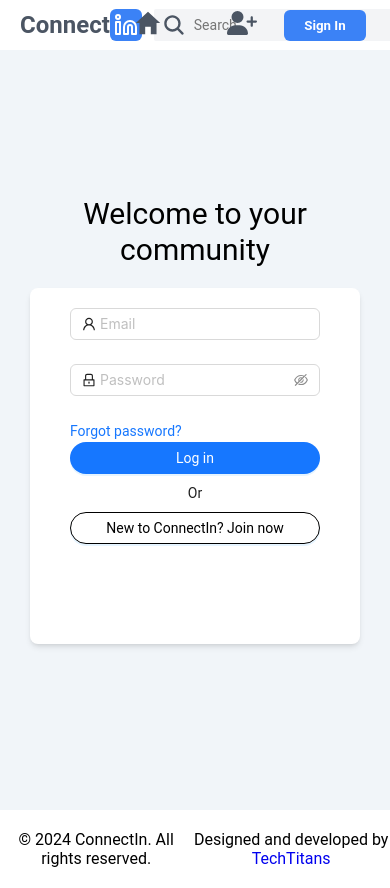
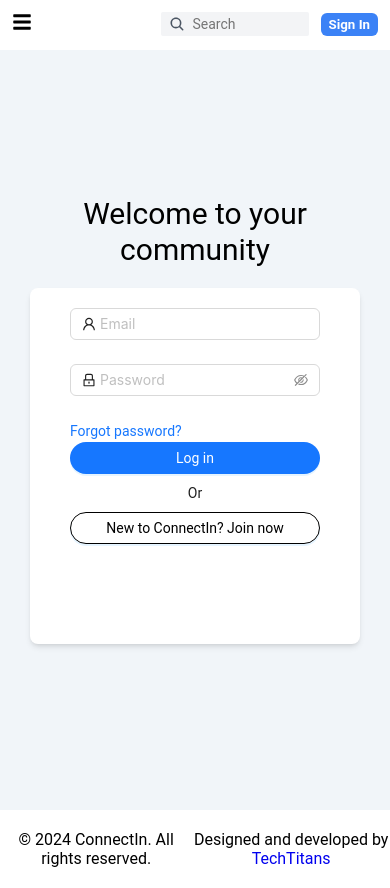
Before and after one commit to abdulhadihub/ConnectIn, a Next.js app in the folder client/: page / in a window 390 px wide. Built offline with nearby package versions, Linux system fonts and the light colour scheme; no server answers.

Commit message:
working on mobile navbar

```diff
--- /dev/null
+++ b/client/components/Navbar/MobileNavbar.jsx
@@ -0,0 +1,97 @@
+import React, { useState, useEffect } from 'react'
+import { Drawer } from 'antd';
+import { FaBars } from 'react-icons/fa';
+import { IoSearch } from "react-icons/io5";
+import { LuLinkedin } from "react-icons/lu";
+import { IoMdHome } from "react-icons/io";
+import { useUser } from '@/utils/Context/UserContext';
+import { useCookies } from 'react-cookie';
+import axios from 'axios';
+import server from '@/utils/server';
+import Link from 'next/link';
+import { FaUserPlus } from "react-icons/fa6";
+import UserDropdown from './UserDropdown';
+
+
+
+function MobileNavbar() {
+    const [isOpen, setOpen] = useState(false);
+    const [data, setData] = useState({})
+    const [cookies] = useCookies(['x-auth-token'])
+    const { user } = useUser()
+
+
+
+    const showDrawer = () => {
+        setOpen(!isOpen);
+    };
+
+    const onClose = () => {
+        setOpen(false);
+    };
+    return (
+        <>
+            <div className='relative'>
+                <div className='flex justify-between items-center m-3'>
+                    <div>
+                        <FaBars className='hover:text-blue-500 transition-all cursor-pointer' size={20} onClick={showDrawer} />
+                    </div>
+
+                    {/* <div className='flex justify-center items-center'>
+                        <Link href='/feed'>
+                            <h2 className='text-md font-bold flex items-center'>
+                                <div className='text-gray-600'>Connect</div>
+                                <div className='bg-blue-500 text-white rounded-md p-1 flex items-center'>
+                                    <LuLinkedin />
+                                </div>
+                            </h2>
+                        </Link>
+                    </div> */}
+
+                    <div className='flex '>
+
+                        <div>
+                            <label className='mx-3 bg-gray-100 flex items-center py-1 px-2 rounded-sm'>
+                                <IoSearch className='text-gray-600 text-md' />
+                                <input placeholder='Search' className='px-2 text-[14px] bg-gray-100 outline-none border-none w-[100px]' type="text" />
+                            </label>
+                        </div>
+
+                        <div className='flex justify-center items-center'>
+                            {user ? <UserDropdown data={data} /> : <Link href='/login'> <button className='bg-blue-500 text-white px-2 py-1 rounded-md font-bold'>Sign In</button></Link>}
+
+                        </div>
+                    </div>
+
+                </div>
+            </div>
+            <Drawer width={150} placement="left" onClose={onClose} open={isOpen} closeIcon={false}>
+                <ul className='flex flex-col gap-5  justify-center items-center'>
+                    <li>
+
+                        <Link href='/feed'>
+                            <h2 className='text-2xl font-bold flex items-center'>
+                                <div className='text-gray-600'>Connect</div>
+                                <div className='bg-blue-500 text-white rounded-md p-1 flex items-center'>
+                                    <LuLinkedin />
+                                </div>
+                            </h2>
+                        </Link>
+                    </li>
+                    <li>
+                        <Link href='/feed' className=''>
+                            <IoMdHome className='text-3xl text-gray-600 hover:text-blue-500 transition-all cursor-pointer' />
+                        </Link>
+                    </li>
+                    <li>
+                        <Link href='/find-friend' className=''>
+                            <FaUserPlus className='text-3xl text-gray-600 hover:text-blue-500 transition-all cursor-pointer' />
+                        </Link>
+                    </li>
+                </ul>
+            </Drawer>
+        </>
+    )
+}
+
+export default MobileNavbar
--- a/client/components/Navbar/Navbar.jsx
+++ b/client/components/Navbar/Navbar.jsx
@@ -10,6 +10,7 @@ import { useCookies } from 'react-cookie';
 import { useUser } from '@/utils/Context/UserContext';
 import { FaUserPlus } from "react-icons/fa6";
 import { IoSearch } from "react-icons/io5";
+import MobileNavbar from './MobileNavbar';
 
 
 function Navbar() {
@@ -34,18 +35,19 @@ function Navbar() {
         }
         fetchData()
     }
-    , [])
+        , [])
 
 
     return (
         <nav className='h-[50px] fixed w-full bg-white z-[999]'>
-            <div className='grid grid-cols-3 h-full'>
+            {/* desktop navbar */}
+            <div className='hidden md:grid grid-cols-3 h-full'>
                 <div className='flex justify-start items-center mx-5'>
                     <Link href='/feed'>
                         <h2 className='text-2xl font-bold flex items-center'>
                             <div className='text-gray-600'>Connect</div>
                             <div className='bg-blue-500 text-white rounded-md p-1 flex items-center'>
-                                <LuLinkedin  />
+                                <LuLinkedin />
                             </div>
                         </h2>
                     </Link>
@@ -56,7 +58,7 @@ function Navbar() {
                 </div>
 
                 <div className='flex justify-center items-center gap-10'>
-                    <Link href='/feed'  className='mx-3'>
+                    <Link href='/feed' className='mx-3'>
                         <IoMdHome className='text-3xl text-gray-600 hover:text-blue-500 transition-all cursor-pointer' />
                     </Link>
                     <Link href='/find-friend' className='mx-3'>
@@ -64,9 +66,14 @@ function Navbar() {
                     </Link>
                 </div>
                 <div className='flex justify-center items-center'>
-                    {user ?  <UserDropdown data={data} /> : <Link href='/login'> <button className='bg-blue-500 text-white px-5 py-2 rounded-md font-bold'>Sign In</button></Link>}
+                    {user ? <UserDropdown data={data} /> : <Link href='/login'> <button className='bg-blue-500 text-white px-5 py-2 rounded-md font-bold'>Sign In</button></Link>}
 
                 </div>
+            </div>
+
+            {/* mobile navbar */}
+            <div className='md:hidden'>
+                <MobileNavbar />
             </div>
         </nav>
     )
```
